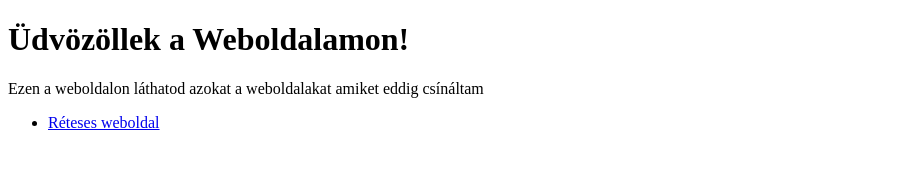
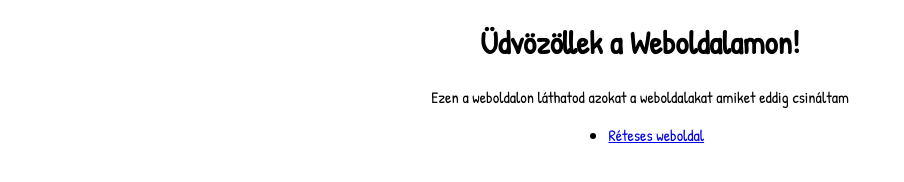
Before and after one commit to barlord/barlord.github.io, a plain HTML site: page index.html in a window 1280 px wide. Shown: the whole page, without its empty margins (0-904 px from the left). Drawn offline with Linux system fonts and the light colour scheme.

Commit message:
positioning

```diff
--- a/index.html
+++ b/index.html
@@ -5,14 +5,15 @@
     <meta name="viewport" content="width=device-width, initial-scale=1.0">
     <title>Barlord Weboldala</title>
     <link rel="stylesheet" href="style.css">
+    <link href="https://fonts.googleapis.com/css2?family=Patrick+Hand&display=swap" rel="stylesheet">
 </head>
 <body>
-    <div>
+    <div class="maintext">
         <h1> Üdvözöllek a Weboldalamon!</h1>
-        <p>Ezen a weboldalon láthatod azokat a weboldalakat amiket eddig csínáltam</p>
+        <p>Ezen a weboldalon láthatod azokat a weboldalakat amiket eddig csináltam</p>
         <ul>
             <li>
-                <a href="weboldalr-tes/index.html" target="_blank">Réteses weboldal</a>
+                <span><a href="weboldalr-tes/index.html" target="_blank">Réteses weboldal</a></span>
             </li>
         </ul>
     </div>
--- a/style.css
+++ b/style.css
@@ -0,0 +1,13 @@
+.maintext {
+    margin-left: auto;
+    margin-right: auto;
+    font-family: 'Patrick Hand', cursive;
+    text-align:center;
+    width:50%
+}
+ul {
+    width:20% ;
+    text-align: start;
+    padding-left: 45%;
+    padding-right: 40%;
+}
```
